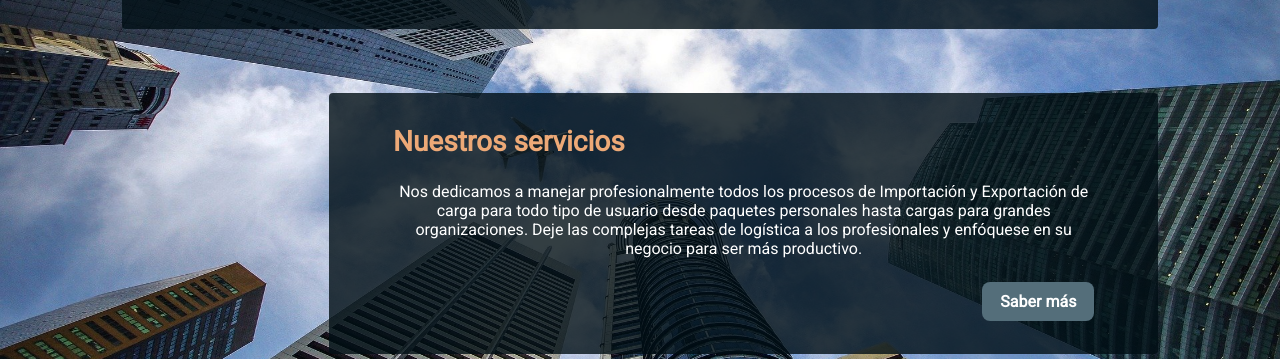
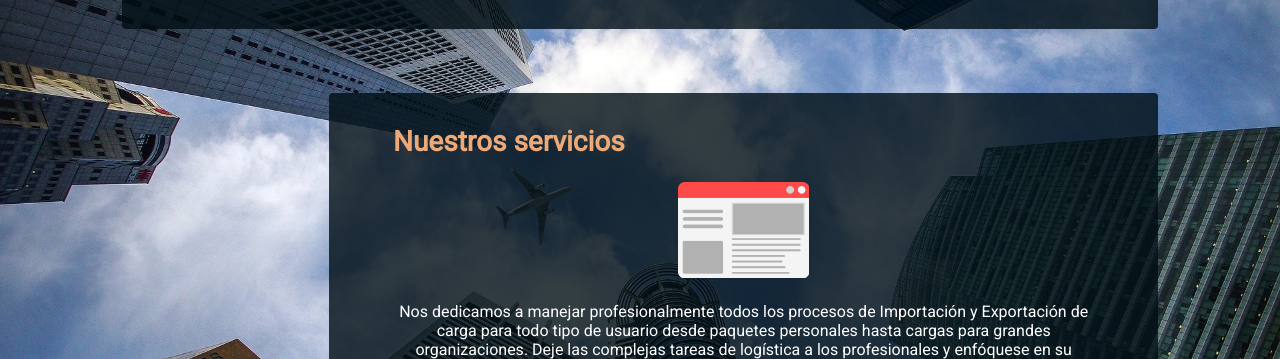
Before and after one commit to tobiasbriones/ep-coniestica, a plain HTML site: page index.html in a window 1280 px wide. Shown: the part 441-800 px from the top of the page. Drawn offline with Linux system fonts and the light colour scheme.

Commit message:
index page practically finished

```diff
--- a/css/main.css
+++ b/css/main.css
@@ -244,6 +244,13 @@ footer > div > div {
     text-align: center;
 }
 
+#content > .cards > div > img {
+    display: block;
+    height: 96px;
+    margin: auto;
+    margin-bottom: 24px;
+}
+
 #content > .cards > div > p {
     text-align: center;
     color: white;
--- a/index.html
+++ b/index.html
@@ -81,6 +81,7 @@
                     </div>
                     <div class="right link">
                         <span>Nuestros servicios</span>
+                        <img src="img/ic_services.png" alt="">
                         <p>
                             Nos dedicamos a manejar profesionalmente todos los procesos de Importación
                             y Exportación de carga para todo tipo de usuario desde paquetes personales
```
Also changed, not shown: img/ic_services.png (added).
